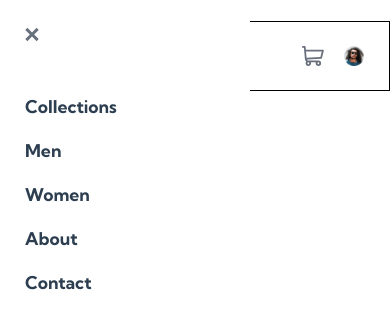
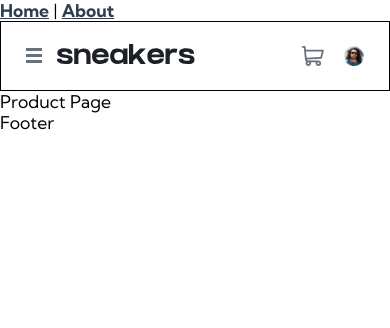
Before and after one commit to MehdiT-dev/ecommerce-product-page-vue, a Vue app: page /product in a window 390 px wide. Shown: the top 328 px of the page. Built offline with nearby package versions, Linux system fonts and the light colour scheme.

Commit message:
ajout de la logique du menu mobile

```diff
--- a/src/components/Header.vue
+++ b/src/components/Header.vue
@@ -1,11 +1,19 @@
 <script setup>
-//import {  } from 'vue';
+import { ref } from 'vue';
+
+const sideNav = ref();
+
+const toggleSideNav = function() {
+    sideNav.value.classList.toggle('open');
+    // console.log(sideNav.value);
+}
+
 </script>
 
 <template>
     <header role="banner">
-        <div id="side-nav">
-            <p id="close-btn" @click="closeSideNav">
+        <div ref="sideNav" id="side-nav">
+            <p id="close-btn" @click="toggleSideNav">
                 <img src="@/assets/images/icon-close.svg" alt="">
             </p>
             <nav>
@@ -19,7 +27,7 @@
             </nav>
         </div>
         <div id="primary-nav">
-            <p id="open-btn" @click="openSideNav">
+            <p id="open-btn" @click="toggleSideNav">
                 <img src="@/assets/images/icon-menu.svg" alt="">
             </p>
             <p class="logo">
@@ -64,8 +72,19 @@ header {
         height: 100vh;
         background: $white;
         padding: 25px;
-        // transform: translateX(-250px);
+        transform: translateX(-250px);
+        transition: transform .5s ease;
+        z-index: 50;
 
+        &.open {
+            transform: translateX(0);
+        }
+
+        p {
+            padding-bottom: 5px;
+            width: 20px;
+            cursor: pointer;
+        }
         nav {
             margin-top: 50px;
 
@@ -83,6 +102,9 @@ header {
         display: flex;
         align-items: center;
 
+        p {
+            cursor: pointer;
+        }
         #desktop-menu {
             display: none;
         }
@@ -93,6 +115,7 @@ header {
 
         p {
             display: inline-block;
+            cursor: pointer;
             margin: 0 10px;
 
             &:last-child {
```
